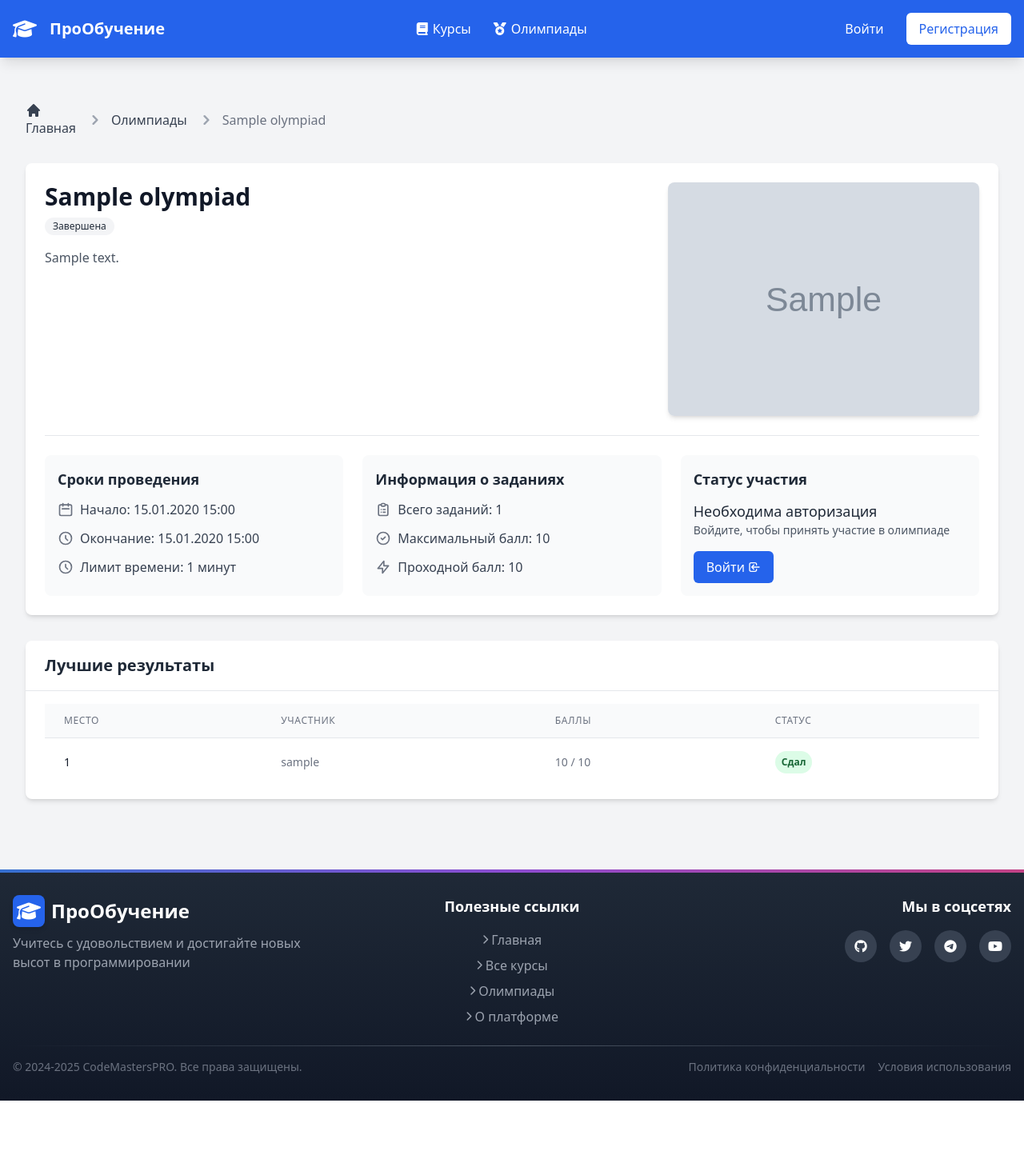
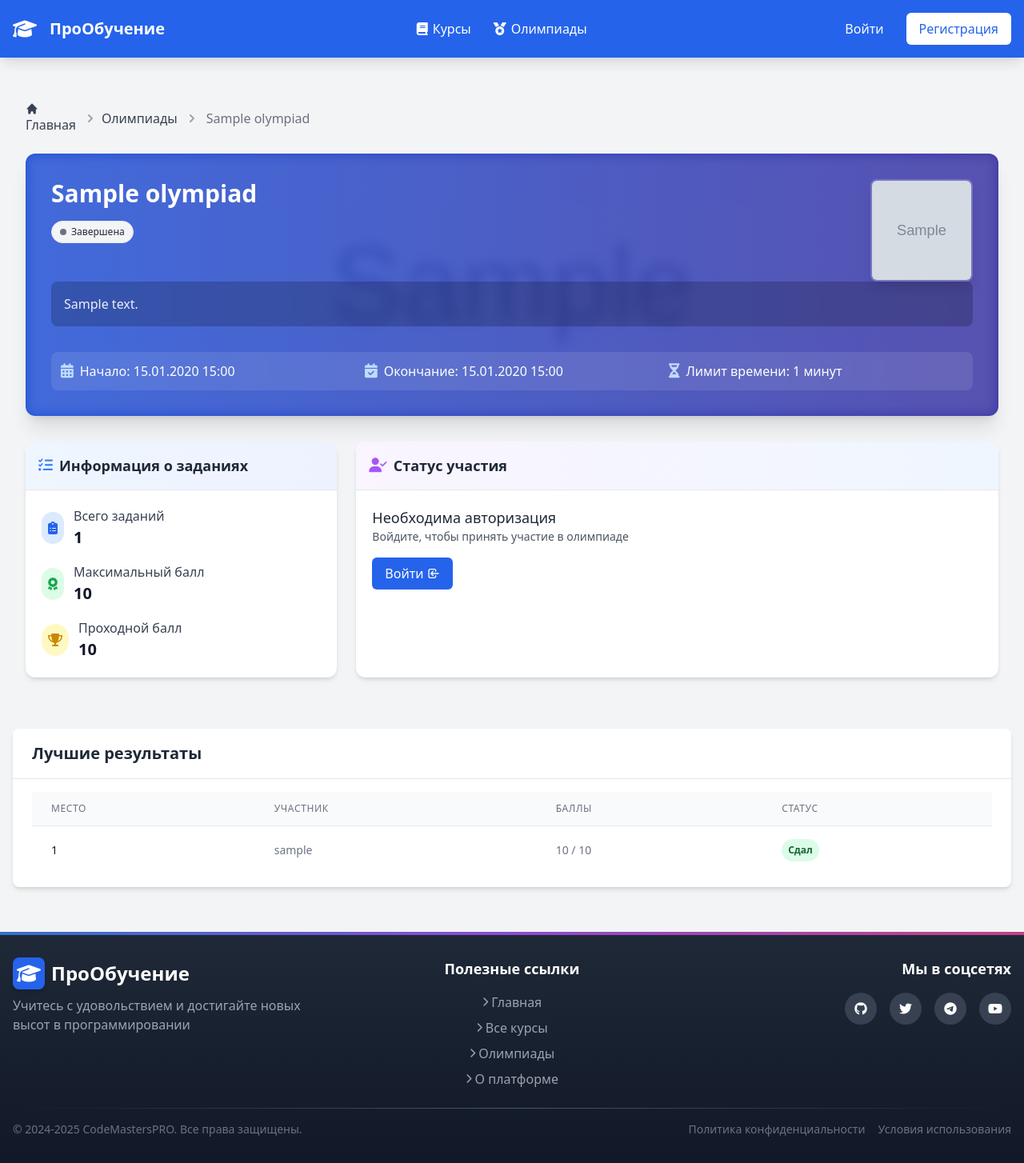
Before and after one commit to Sagaidak-Yevgeniy/proobuchdev, a Django app: page /olympiads/1/ in a window 1280 px wide. Shown: the whole page at 80% size. Before the commit the page ends 1376 px from the top, so only its background shows below. Run offline with Django 5.2, Linux system fonts and the light colour scheme; tables that the repository leaves empty hold one stand-in row (values such as "Sample post"); grey boxes marked "Sample" are stand-in pictures; parts of the project's set-up code (start-up, migrations or seed data) failed here and were passed over; some libraries are stand-ins or nearby versions.

Commit message:
Update olympiad detail page styling and navigation.
Replit-Commit-Author: Agent
Replit-Commit-Session-Id: 27bd9cc6-dd37-49f3-809c-eaee9c710eaa
Replit-Commit-Screenshot-Url: https://storage.googleapis.com/screenshot-production-us-central1/dd7133e5-0784-467d-88f8-1237e43ae485/4fd27e61-880e-499c-bfcc-a8ca70c1bf37.jpg

```diff
--- a/templates/olympiads/olympiad_detail.html
+++ b/templates/olympiads/olympiad_detail.html
@@ -7,118 +7,165 @@
 {% block content %}
 <div class="container mx-auto px-4 py-8">
     <!-- Навигация -->
-    <nav class="flex mb-8" aria-label="Breadcrumb">
-        <ol class="inline-flex items-center space-x-1 md:space-x-3">
+    <nav class="flex mb-6" aria-label="Breadcrumb">
+        <ol class="inline-flex items-center space-x-1 md:space-x-2">
             <li class="inline-flex items-center">
                 <a href="{% url 'home' %}" class="text-gray-700 hover:text-blue-600 dark:text-gray-300 dark:hover:text-white">
-                    <svg class="w-5 h-5 mr-2" fill="currentColor" viewBox="0 0 20 20" xmlns="http://www.w3.org/2000/svg"><path d="M10.707 2.293a1 1 0 00-1.414 0l-7 7a1 1 0 001.414 1.414L4 10.414V17a1 1 0 001 1h2a1 1 0 001-1v-2a1 1 0 011-1h2a1 1 0 011 1v2a1 1 0 001 1h2a1 1 0 001-1v-6.586l.293.293a1 1 0 001.414-1.414l-7-7z"></path></svg>
+                    <svg class="w-4 h-4 mr-1" fill="currentColor" viewBox="0 0 20 20" xmlns="http://www.w3.org/2000/svg"><path d="M10.707 2.293a1 1 0 00-1.414 0l-7 7a1 1 0 001.414 1.414L4 10.414V17a1 1 0 001 1h2a1 1 0 001-1v-2a1 1 0 011-1h2a1 1 0 011 1v2a1 1 0 001 1h2a1 1 0 001-1v-6.586l.293.293a1 1 0 001.414-1.414l-7-7z"></path></svg>
                     {% trans 'Главная' %}
                 </a>
             </li>
             <li>
                 <div class="flex items-center">
-                    <svg class="w-6 h-6 text-gray-400" fill="currentColor" viewBox="0 0 20 20" xmlns="http://www.w3.org/2000/svg"><path fill-rule="evenodd" d="M7.293 14.707a1 1 0 010-1.414L10.586 10 7.293 6.707a1 1 0 011.414-1.414l4 4a1 1 0 010 1.414l-4 4a1 1 0 01-1.414 0z" clip-rule="evenodd"></path></svg>
-                    <a href="{% url 'olympiads:olympiad_list' %}" class="ml-1 text-gray-700 hover:text-blue-600 md:ml-2 dark:text-gray-300 dark:hover:text-white">{% trans 'Олимпиады' %}</a>
+                    <svg class="w-5 h-5 text-gray-400" fill="currentColor" viewBox="0 0 20 20" xmlns="http://www.w3.org/2000/svg"><path fill-rule="evenodd" d="M7.293 14.707a1 1 0 010-1.414L10.586 10 7.293 6.707a1 1 0 011.414-1.414l4 4a1 1 0 010 1.414l-4 4a1 1 0 01-1.414 0z" clip-rule="evenodd"></path></svg>
+                    <a href="{% url 'olympiads:olympiad_list' %}" class="ml-1 text-gray-700 hover:text-blue-600 dark:text-gray-300 dark:hover:text-white">{% trans 'Олимпиады' %}</a>
                 </div>
             </li>
             <li aria-current="page">
                 <div class="flex items-center">
-                    <svg class="w-6 h-6 text-gray-400" fill="currentColor" viewBox="0 0 20 20" xmlns="http://www.w3.org/2000/svg"><path fill-rule="evenodd" d="M7.293 14.707a1 1 0 010-1.414L10.586 10 7.293 6.707a1 1 0 011.414-1.414l4 4a1 1 0 010 1.414l-4 4a1 1 0 01-1.414 0z" clip-rule="evenodd"></path></svg>
+                    <svg class="w-5 h-5 text-gray-400" fill="currentColor" viewBox="0 0 20 20" xmlns="http://www.w3.org/2000/svg"><path fill-rule="evenodd" d="M7.293 14.707a1 1 0 010-1.414L10.586 10 7.293 6.707a1 1 0 011.414-1.414l4 4a1 1 0 010 1.414l-4 4a1 1 0 01-1.414 0z" clip-rule="evenodd"></path></svg>
                     <span class="ml-1 text-gray-500 md:ml-2 dark:text-gray-400">{{ olympiad.title|truncatechars:30 }}</span>
                 </div>
             </li>
         </ol>
     </nav>
 
-    <!-- Основная информация об олимпиаде -->
-    <div class="bg-white dark:bg-gray-800 shadow-md rounded-lg overflow-hidden mb-8">
-        <div class="p-6">
-            <div class="flex flex-col md:flex-row md:justify-between md:items-start">
+    <!-- Шапка с основной информацией -->
+    <div class="relative mb-8 rounded-xl overflow-hidden bg-gradient-to-r from-blue-700 to-indigo-800 shadow-xl">
+        {% if olympiad.image %}
+        <div class="absolute inset-0 opacity-20" style="background-image: url('{{ olympiad.image.url }}'); background-size: cover; background-position: center; filter: blur(8px);"></div>
+        {% endif %}
+        <div class="relative z-10">
+            <div class="p-6 md:p-8">
+                <div class="flex flex-col md:flex-row md:items-center">
                     <div class="flex-1">
-                    <h1 class="text-3xl font-bold text-gray-900 dark:text-white mb-2">{{ olympiad.title }}</h1>
+                        <!-- Заголовок и метки -->
+                        <div class="flex flex-col md:flex-row md:items-start md:justify-between gap-4">
+                            <div>
+                                <h1 class="text-3xl font-bold text-white mb-4">{{ olympiad.title }}</h1>
 
                                 <div class="flex flex-wrap gap-2 mb-4">
                                     {% if olympiad.is_active %}
-                        <span class="inline-flex items-center px-2.5 py-0.5 rounded-full text-xs font-medium bg-green-100 text-green-800 dark:bg-green-900 dark:text-green-200">
+                                    <span class="inline-flex items-center px-2.5 py-1 rounded-full text-xs font-medium bg-green-100 text-green-800 border border-green-200">
+                                        <span class="w-2 h-2 bg-green-500 rounded-full mr-1.5 animate-pulse"></span>
                                         {% trans 'Активна' %}
                                     </span>
                                     {% elif olympiad.is_upcoming %}
-                        <span class="inline-flex items-center px-2.5 py-0.5 rounded-full text-xs font-medium bg-blue-100 text-blue-800 dark:bg-blue-900 dark:text-blue-200">
+                                    <span class="inline-flex items-center px-2.5 py-1 rounded-full text-xs font-medium bg-blue-100 text-blue-800 border border-blue-200">
+                                        <span class="w-2 h-2 bg-blue-500 rounded-full mr-1.5"></span>
                                         {% trans 'Скоро' %}
                                     </span>
                                     {% elif olympiad.is_completed %}
-                        <span class="inline-flex items-center px-2.5 py-0.5 rounded-full text-xs font-medium bg-gray-100 text-gray-800 dark:bg-gray-700 dark:text-gray-300">
+                                    <span class="inline-flex items-center px-2.5 py-1 rounded-full text-xs font-medium bg-gray-100 text-gray-800 border border-gray-200">
+                                        <span class="w-2 h-2 bg-gray-500 rounded-full mr-1.5"></span>
                                         {% trans 'Завершена' %}
                                     </span>
                                     {% endif %}
 
                                     {% if not olympiad.is_open %}
-                        <span class="inline-flex items-center px-2.5 py-0.5 rounded-full text-xs font-medium bg-purple-100 text-purple-800 dark:bg-purple-900 dark:text-purple-200">
+                                    <span class="inline-flex items-center px-2.5 py-1 rounded-full text-xs font-medium bg-purple-100 text-purple-800 border border-purple-200">
+                                        <i class="fas fa-lock text-xs mr-1"></i>
                                         {% trans 'По приглашению' %}
                                     </span>
                                     {% endif %}
 
                                     {% if olympiad.is_rated %}
-                        <span class="inline-flex items-center px-2.5 py-0.5 rounded-full text-xs font-medium bg-yellow-100 text-yellow-800 dark:bg-yellow-900 dark:text-yellow-200">
+                                    <span class="inline-flex items-center px-2.5 py-1 rounded-full text-xs font-medium bg-yellow-100 text-yellow-800 border border-yellow-200">
+                                        <i class="fas fa-star text-xs mr-1"></i>
                                         {% trans 'Рейтинговая' %}
                                     </span>
                                     {% endif %}
                                 </div>
-
-                    <div class="text-gray-600 dark:text-gray-300 mb-6">
-                        {{ olympiad.description|linebreaks }}
-                    </div>
                             </div>
 
                             {% if olympiad.image %}
-                <div class="w-full md:w-1/3 md:ml-8 mb-6 md:mb-0">
-                    <img src="{{ olympiad.image.url }}" alt="{{ olympiad.title }}" class="rounded-lg shadow-md w-full h-auto object-cover">
+                            <div class="w-full md:w-32 md:h-32 md:flex-shrink-0">
+                                <img src="{{ olympiad.image.url }}" alt="{{ olympiad.title }}"
+                                     class="rounded-lg shadow-lg border-2 border-white/20 w-full h-32 md:h-full object-cover object-center">
                             </div>
                             {% endif %}
                         </div>
 
-            <div class="border-t border-gray-200 dark:border-gray-700 pt-6 mt-6">
-                <div class="grid grid-cols-1 md:grid-cols-3 gap-6">
-                    <div class="bg-gray-50 dark:bg-gray-900 p-4 rounded-lg">
-                        <h3 class="text-lg font-semibold text-gray-800 dark:text-white mb-3">{% trans 'Сроки проведения' %}</h3>
-                        <div class="space-y-3">
+                        <!-- Описание -->
+                        <div class="text-white/90 bg-black/20 p-4 rounded-lg backdrop-blur-sm mb-4">
+                            {{ olympiad.description|linebreaks }}
+                        </div>
+                    </div>
+                </div>
+
+                <!-- Таймер или сроки проведения -->
+                <div class="mt-4 bg-white/10 rounded-lg backdrop-blur-sm p-3">
+                    <div class="grid grid-cols-1 md:grid-cols-3 gap-3 text-white">
                         <div class="flex items-center">
-                                <svg class="w-5 h-5 text-gray-500 dark:text-gray-400 mr-2" fill="none" stroke="currentColor" viewBox="0 0 24 24" xmlns="http://www.w3.org/2000/svg"><path stroke-linecap="round" stroke-linejoin="round" stroke-width="2" d="M8 7V3m8 4V3m-9 8h10M5 21h14a2 2 0 002-2V7a2 2 0 00-2-2H5a2 2 0 00-2 2v12a2 2 0 002 2z"></path></svg>
-                                <span class="text-gray-700 dark:text-gray-300">{% trans 'Начало' %}: {{ olympiad.start_datetime|date:"d.m.Y H:i" }}</span>
+                            <i class="fas fa-calendar-alt text-lg mr-2 text-blue-200"></i>
+                            <span>{% trans 'Начало' %}: {{ olympiad.start_datetime|date:"d.m.Y H:i" }}</span>
                         </div>
                         <div class="flex items-center">
-                                <svg class="w-5 h-5 text-gray-500 dark:text-gray-400 mr-2" fill="none" stroke="currentColor" viewBox="0 0 24 24" xmlns="http://www.w3.org/2000/svg"><path stroke-linecap="round" stroke-linejoin="round" stroke-width="2" d="M12 8v4l3 3m6-3a9 9 0 11-18 0 9 9 0 0118 0z"></path></svg>
-                                <span class="text-gray-700 dark:text-gray-300">{% trans 'Окончание' %}: {{ olympiad.end_datetime|date:"d.m.Y H:i" }}</span>
+                            <i class="fas fa-calendar-check text-lg mr-2 text-blue-200"></i>
+                            <span>{% trans 'Окончание' %}: {{ olympiad.end_datetime|date:"d.m.Y H:i" }}</span>
                         </div>
                         {% if olympiad.time_limit_minutes > 0 %}
                         <div class="flex items-center">
-                                <svg class="w-5 h-5 text-gray-500 dark:text-gray-400 mr-2" fill="none" stroke="currentColor" viewBox="0 0 24 24" xmlns="http://www.w3.org/2000/svg"><path stroke-linecap="round" stroke-linejoin="round" stroke-width="2" d="M12 8v4l3 3m6-3a9 9 0 11-18 0 9 9 0 0118 0z"></path></svg>
-                                <span class="text-gray-700 dark:text-gray-300">{% trans 'Лимит времени' %}: {{ olympiad.time_limit_minutes }} {% trans 'минут' %}</span>
+                            <i class="fas fa-hourglass-half text-lg mr-2 text-blue-200"></i>
+                            <span>{% trans 'Лимит времени' %}: {{ olympiad.time_limit_minutes }} {% trans 'минут' %}</span>
                         </div>
                         {% endif %}
                     </div>
                 </div>
-
-                    <div class="bg-gray-50 dark:bg-gray-900 p-4 rounded-lg">
-                        <h3 class="text-lg font-semibold text-gray-800 dark:text-white mb-3">{% trans 'Информация о заданиях' %}</h3>
-                        <div class="space-y-3">
-                            <div class="flex items-center">
-                                <svg class="w-5 h-5 text-gray-500 dark:text-gray-400 mr-2" fill="none" stroke="currentColor" viewBox="0 0 24 24" xmlns="http://www.w3.org/2000/svg"><path stroke-linecap="round" stroke-linejoin="round" stroke-width="2" d="M9 5H7a2 2 0 00-2 2v12a2 2 0 002 2h10a2 2 0 002-2V7a2 2 0 00-2-2h-2M9 5a2 2 0 002 2h2a2 2 0 002-2M9 5a2 2 0 012-2h2a2 2 0 012 2m-3 7h3m-3 4h3m-6-4h.01M9 16h.01"></path></svg>
-                                <span class="text-gray-700 dark:text-gray-300">{% trans 'Всего заданий' %}: {{ task_count }}</span>
-                            </div>
-                            <div class="flex items-center">
-                                <svg class="w-5 h-5 text-gray-500 dark:text-gray-400 mr-2" fill="none" stroke="currentColor" viewBox="0 0 24 24" xmlns="http://www.w3.org/2000/svg"><path stroke-linecap="round" stroke-linejoin="round" stroke-width="2" d="M9 12l2 2 4-4m6 2a9 9 0 11-18 0 9 9 0 0118 0z"></path></svg>
-                                <span class="text-gray-700 dark:text-gray-300">{% trans 'Максимальный балл' %}: {{ total_points }}</span>
-                            </div>
-                            <div class="flex items-center">
-                                <svg class="w-5 h-5 text-gray-500 dark:text-gray-400 mr-2" fill="none" stroke="currentColor" viewBox="0 0 24 24" xmlns="http://www.w3.org/2000/svg"><path stroke-linecap="round" stroke-linejoin="round" stroke-width="2" d="M13 10V3L4 14h7v7l9-11h-7z"></path></svg>
-                                <span class="text-gray-700 dark:text-gray-300">{% trans 'Проходной балл' %}: {{ olympiad.min_passing_score }}</span>
             </div>
         </div>
     </div>
 
-                    <div class="bg-gray-50 dark:bg-gray-900 p-4 rounded-lg">
-                        <h3 class="text-lg font-semibold text-gray-800 dark:text-white mb-3">{% trans 'Статус участия' %}</h3>
+    <!-- Информационные карточки -->
+    <div class="grid grid-cols-1 md:grid-cols-3 gap-6 mb-8">
+        <!-- Информация о заданиях -->
+        <div class="bg-white dark:bg-gray-800 rounded-xl shadow-md overflow-hidden hover:shadow-lg transition-shadow duration-300">
+            <div class="border-b border-gray-200 dark:border-gray-700 bg-gradient-to-r from-blue-50 to-indigo-50 dark:from-blue-900/20 dark:to-indigo-900/20 p-4">
+                <h3 class="text-lg font-semibold text-gray-800 dark:text-white flex items-center">
+                    <i class="fas fa-tasks text-blue-500 mr-2"></i>
+                    {% trans 'Информация о заданиях' %}
+                </h3>
+            </div>
+            <div class="p-5 space-y-4">
+                <div class="flex items-center">
+                    <div class="p-2 bg-blue-100 dark:bg-blue-900/30 text-blue-600 dark:text-blue-300 rounded-full mr-3">
+                        <i class="fas fa-clipboard-list"></i>
+                    </div>
+                    <div>
+                        <div class="font-medium text-gray-700 dark:text-gray-300">{% trans 'Всего заданий' %}</div>
+                        <div class="text-xl font-bold text-gray-900 dark:text-white">{{ task_count }}</div>
+                    </div>
+                </div>
+                <div class="flex items-center">
+                    <div class="p-2 bg-green-100 dark:bg-green-900/30 text-green-600 dark:text-green-300 rounded-full mr-3">
+                        <i class="fas fa-award"></i>
+                    </div>
+                    <div>
+                        <div class="font-medium text-gray-700 dark:text-gray-300">{% trans 'Максимальный балл' %}</div>
+                        <div class="text-xl font-bold text-gray-900 dark:text-white">{{ total_points }}</div>
+                    </div>
+                </div>
+                <div class="flex items-center">
+                    <div class="p-2 bg-yellow-100 dark:bg-yellow-900/30 text-yellow-600 dark:text-yellow-300 rounded-full mr-3">
+                        <i class="fas fa-trophy"></i>
+                    </div>
+                    <div>
+                        <div class="font-medium text-gray-700 dark:text-gray-300">{% trans 'Проходной балл' %}</div>
+                        <div class="text-xl font-bold text-gray-900 dark:text-white">{{ olympiad.min_passing_score }}</div>
+                    </div>
+                </div>
+            </div>
+        </div>
+
+        <!-- Статус участия -->
+        <div class="bg-white dark:bg-gray-800 rounded-xl shadow-md overflow-hidden col-span-1 md:col-span-2 hover:shadow-lg transition-shadow duration-300">
+            <div class="border-b border-gray-200 dark:border-gray-700 bg-gradient-to-r from-purple-50 to-blue-50 dark:from-purple-900/20 dark:to-blue-900/20 p-4">
+                <h3 class="text-lg font-semibold text-gray-800 dark:text-white flex items-center">
+                    <i class="fas fa-user-check text-purple-500 mr-2"></i>
+                    {% trans 'Статус участия' %}
+                </h3>
+            </div>
+            <div class="p-5">
                 {% if user.is_authenticated %}
                             {% if user_participation %}
                                 {% if user_participation.is_completed %}
```
Lines whose indentation alone changed are shown as unchanged.
